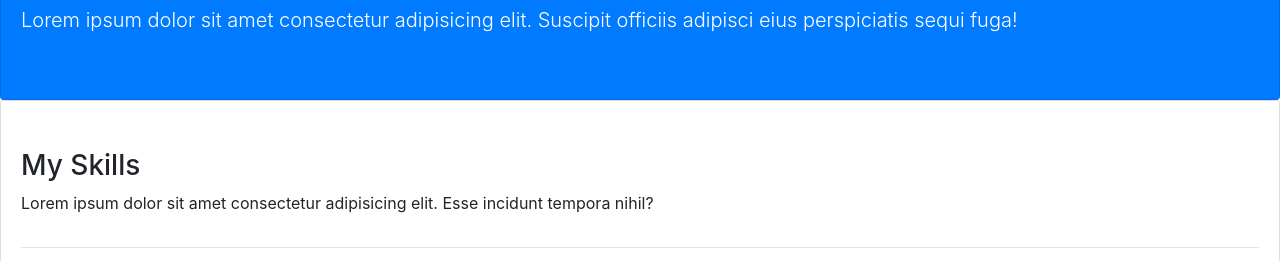
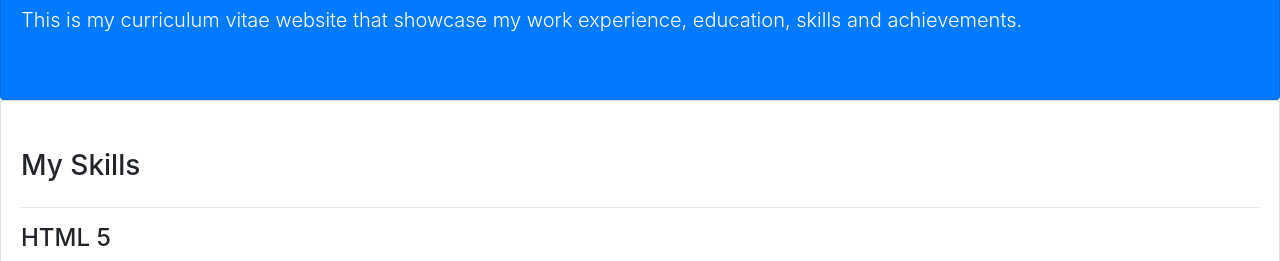
Before and after one commit to Divyarani30/myResumeBootstrap, a plain HTML site: page index.html in a window 1280 px wide. Shown: the part 537-798 px from the top of the page. Drawn offline with nearby package versions, Linux system fonts and the light colour scheme; some packages are replaced by stand-ins of ours; a script that the page names is missing.

Commit message:
Update index.html

```diff
--- a/index.html
+++ b/index.html
@@ -83,12 +83,11 @@
     <div id="home" class="collapse show">
       <div class="card card-body bg-primary text-white py-5">
         <h2>Welcome to My Page</h2>
-        <p class="lead">Lorem ipsum dolor sit amet consectetur adipisicing elit. Suscipit officiis adipisci eius
-          perspiciatis sequi fuga!</p>
+        <p class="lead">This is my curriculum vitae website that showcase my work experience, education, skills and achievements.</p>
       </div>
       <div class="card card-body py-5">
         <h3>My Skills</h3>
-        <p>Lorem ipsum dolor sit amet consectetur adipisicing elit. Esse incidunt tempora nihil?</p>
+
         <hr>
         <h4>HTML 5</h4>
         <div class="progress mb-3">
```
